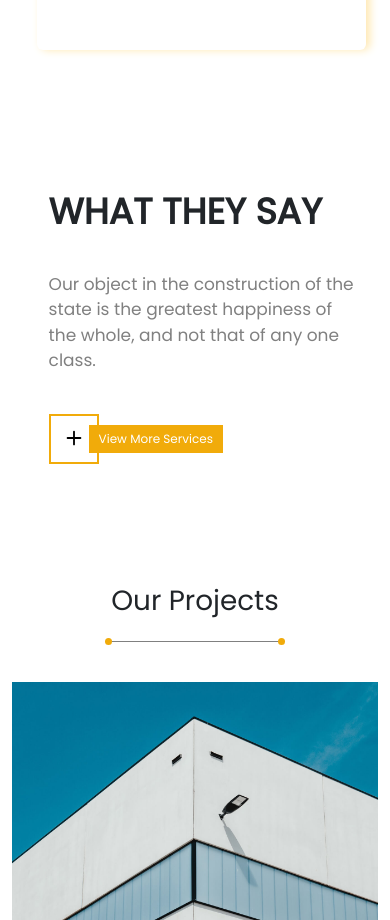
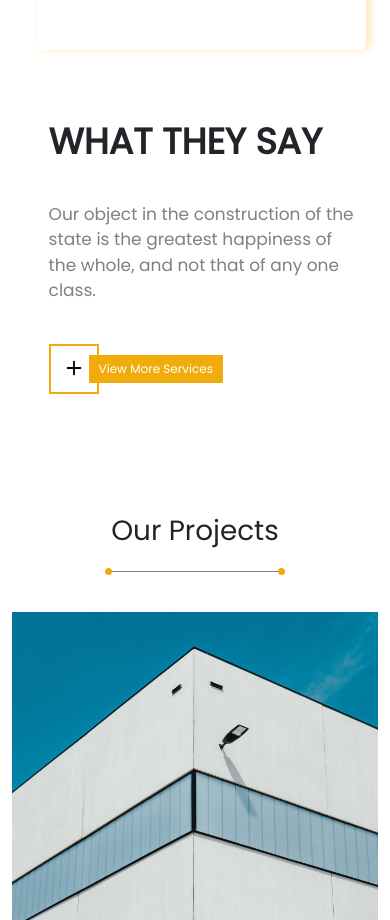
Before and after one commit to ArcticDevs/SurviWebsite, a React (Create React App) app: page / in a window 390 px wide. Shown: the part 5340-6260 px from the top of the page. Built offline with nearby package versions, Linux system fonts and the light colour scheme.

Commit message:
Updated Home CSS

```diff
--- a/src/styles/Home.css
+++ b/src/styles/Home.css
@@ -623,6 +623,12 @@
     .section_4___row .card:nth-child(2) {
         margin-top: 100px !important;
     }
+    .section_4___row .btn_card {
+        margin: 50px 0 100px !important;
+        display: block !important;
+        position: relative !important;
+        width: 100%;
+    }
     .subscribe-form {
         flex-direction: column;
         width: 100%;
```
